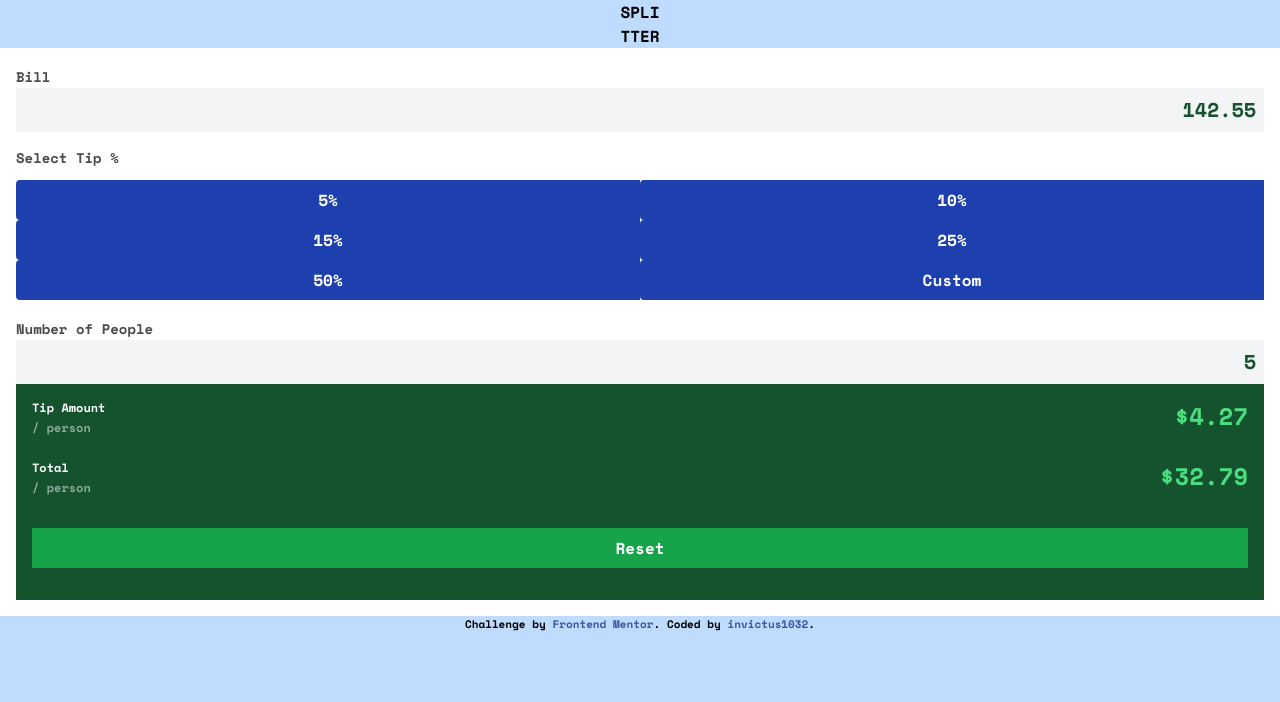
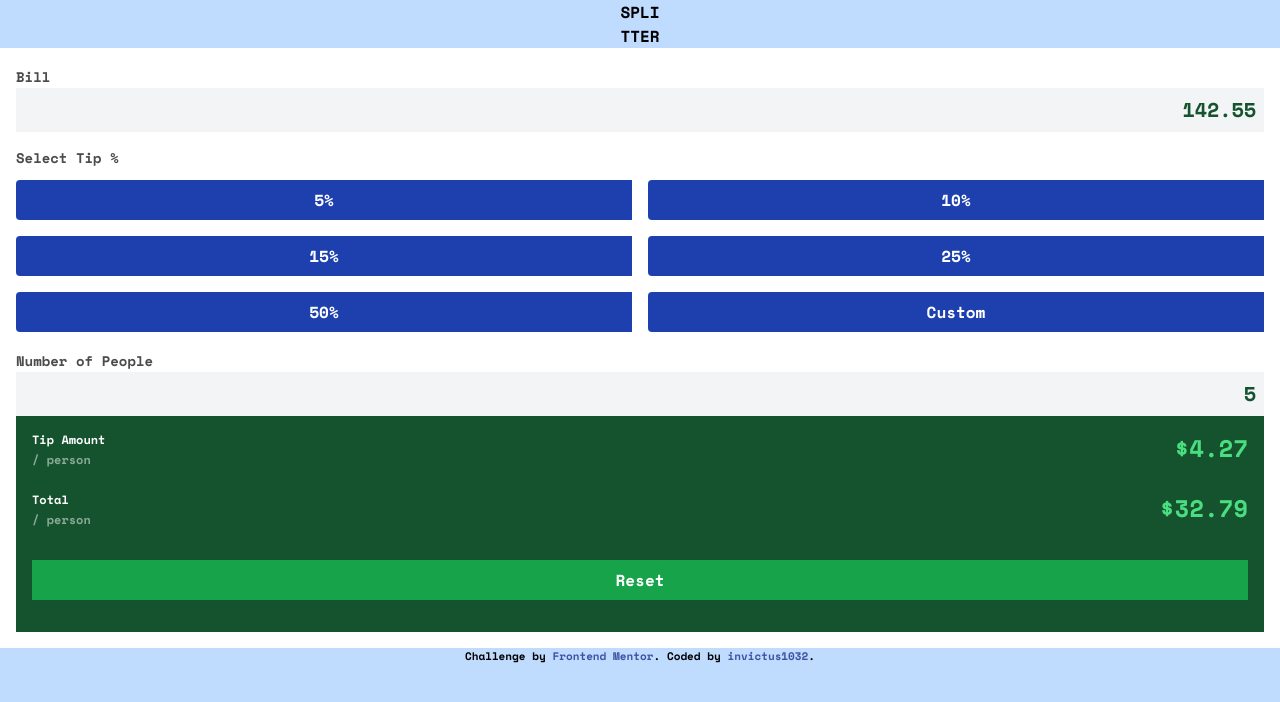
Before and after one commit to invictus1032/FrontendMentor_tip-calculator-app, a website: page index.html in a window 1280 px wide. Drawn offline with nearby package versions, Linux system fonts and the light colour scheme; files that its build step writes are made by us from their sources.

Commit message:
add gap between tip option

```diff
--- a/index.html
+++ b/index.html
@@ -30,7 +30,7 @@
         </div>
         <div>
           <p class="input-label">Select Tip %</p>
-          <div class="grid grid-cols-2">
+          <div class="grid grid-cols-2 gap-4">
             <div class="tip-option">5%</div>
             <div class="tip-option">10%</div>
             <div class="tip-option">15%</div>
```
